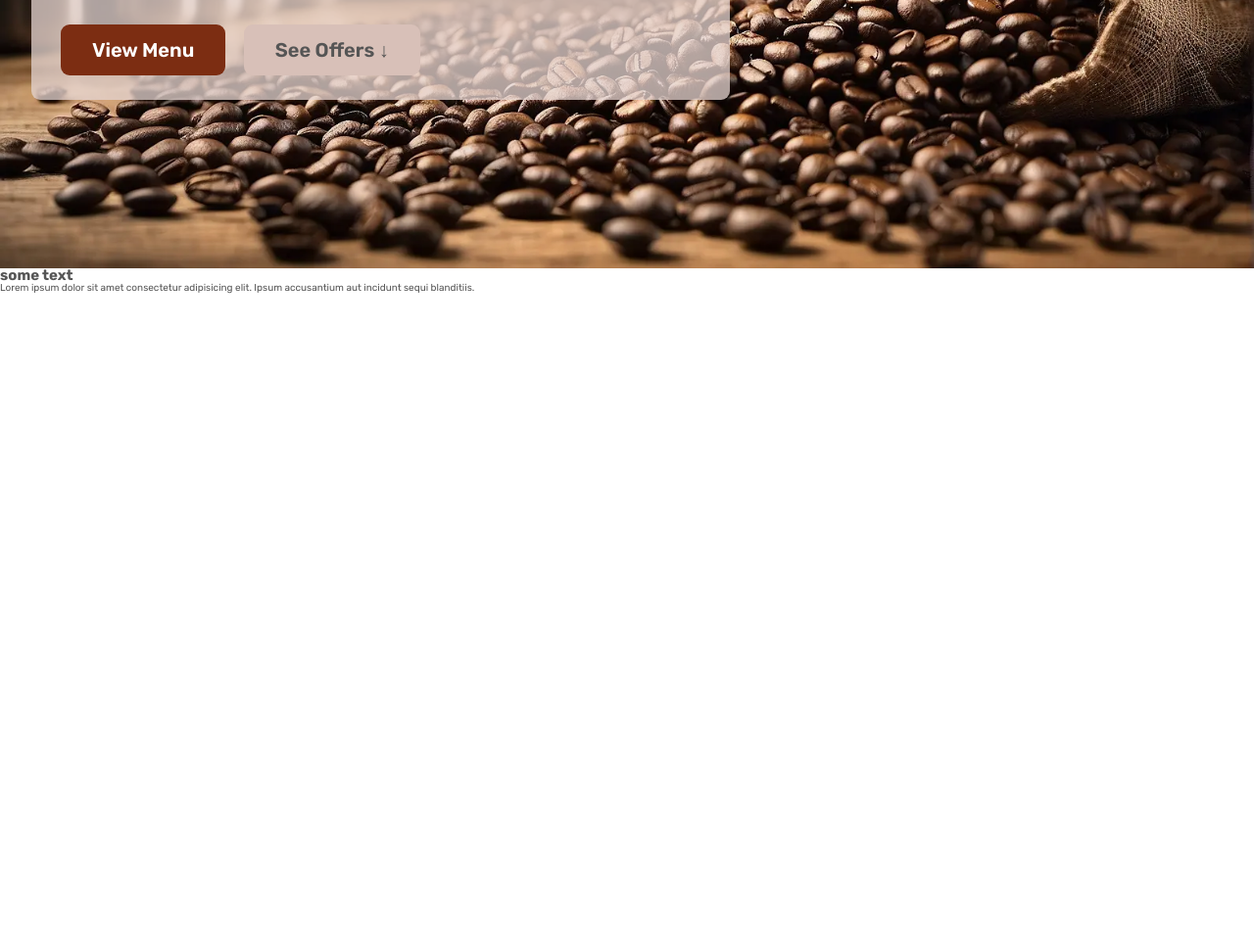
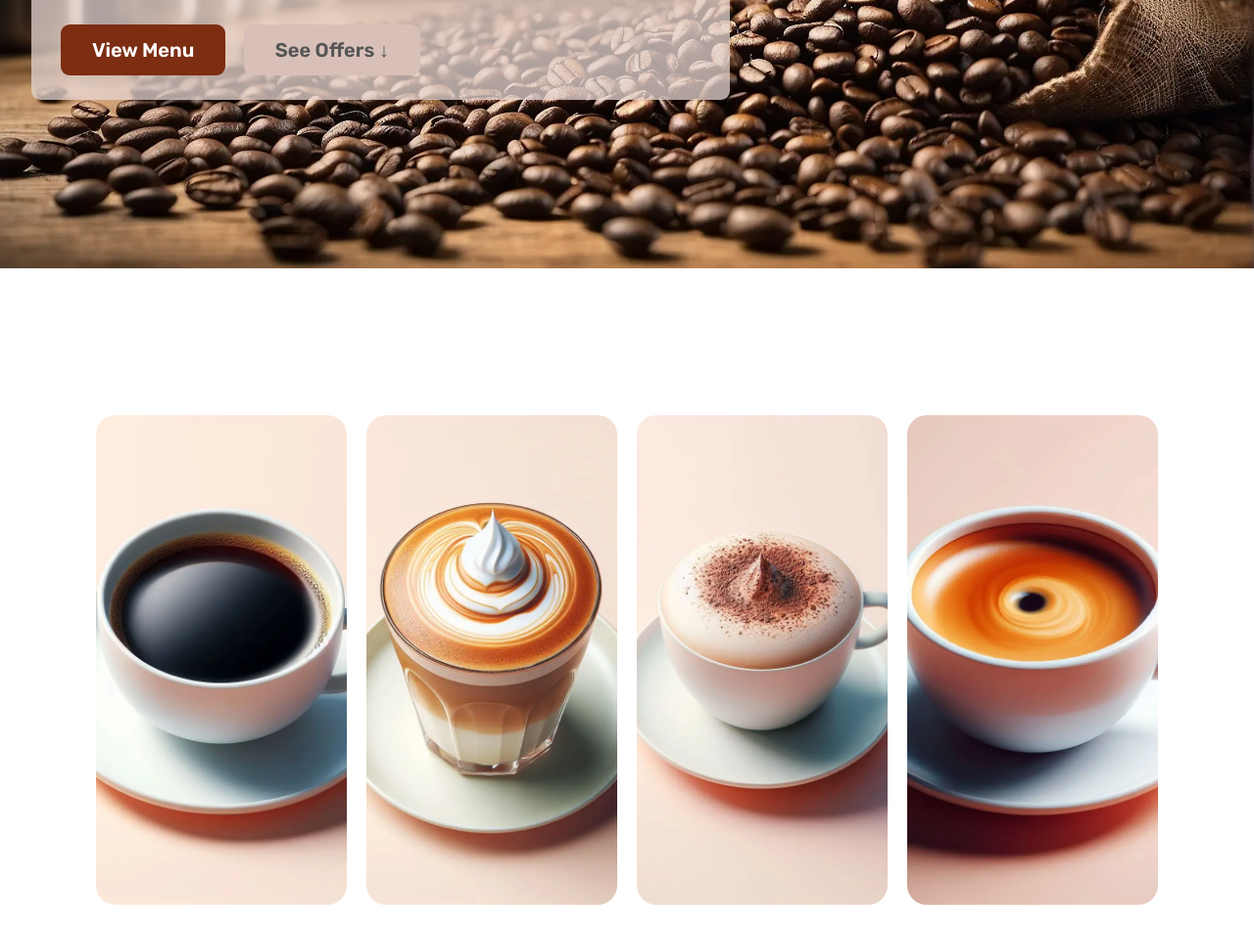
Before and after one commit to tomaspa-dev/Portfolio---WebApp-Coffee-Shop, a plain HTML site: page index.html in a window 1280 px wide. Shown: the part 502-1464 px from the top of the page at 98% size. Before the commit the page ends 802 px from the top, so only its background shows below. Drawn offline with Linux system fonts and the light colour scheme.

Commit message:
Initial Configurations
Product Images

```diff
--- a/css/style.css
+++ b/css/style.css
@@ -27,7 +27,7 @@
 }
 
 .logo-text {
-  font-size: 2.4rem;
+  font-size: 3rem;
   line-height: 1.1;
   color: #7c2d12;
   font-weight: 700;
@@ -166,5 +166,82 @@
 }
 
 /*******************************/
-/* FEATURED IN SECTION */
+/* PRODUCTS SECTION*/
 /*******************************/
+
+.products-menu {
+  width: 100%;
+  height: 100vh;
+  /* background: #d8c0b8; */
+  display: flex;
+  align-items: center;
+  justify-content: center;
+}
+
+.gallery {
+  display: flex;
+  align-items: center;
+  justify-content: center;
+}
+
+.img-box {
+  width: 100px;
+  width: 20vw;
+  height: 50rem;
+  margin: 10px;
+  border-radius: 20px;
+  background-image: url("/img/black-coffee-001.webp");
+  /* background-image: url("img/cofee-frapuccino-001.webp"); */
+  background-size: cover;
+  background-position: center;
+  position: relative;
+  transition: width 0.5s;
+}
+
+.img-box:nth-child(2) {
+  background-image: url("/img/coffee-frapuccino-001.webp");
+  background-size: cover;
+  background-position: center;
+}
+
+.img-box:nth-child(3) {
+  background-image: url("/img/coffee-mocha-001.webp");
+  background-size: cover;
+  background-position: center;
+}
+
+.img-box:nth-child(4) {
+  background-image: url("/img/coffee-espresso-001.webp");
+  background-size: cover;
+  background-position: center;
+}
+
+.img-box:nth-child(5) {
+  background-image: url("/img/coffee-latte-002.webp");
+  background-size: cover;
+  background-position: center;
+}
+
+.img-box p {
+  color: #7c2d12;
+  position: absolute;
+  bottom: 0;
+  left: 30px;
+  opacity: 0;
+  transition: bottom 0.5s, opacity 0.5s;
+}
+
+.img-box:hover {
+  width: 300px;
+  width: 30vw;
+  cursor: pointer;
+}
+
+.img-box:hover p {
+  opacity: 1;
+  bottom: 25px;
+}
+
+/*******************************/
+/*  */
+/*******************************/
--- a/index.html
+++ b/index.html
@@ -60,11 +60,26 @@
                 </div>
             </div>
         </section>
+
         <section class="section-menu">
-            <h1>some text</h1>
-            <p>Lorem ipsum dolor sit amet consectetur adipisicing elit. Ipsum accusantium aut incidunt sequi blanditiis.
-            </p>
+            <div class="products-menu">
+                <div class="gallery">
+                    <div class="img-box">
+                        <p>Name1</p>
+                    </div>
+                    <div class="img-box">
+                        <p>Name2</p>
+                    </div>
+                    <div class="img-box">
+                        <p>Name3</p>
+                    </div>
+                    <div class="img-box">
+                        <p>Name4</p>
+                    </div>
+                </div>
+            </div>
         </section>
+
         <section class="section-services">
         </section>
         <section class="section-testimonials">
```
Also changed, not shown: img/coffee-frapuccino-001.webp (renamed from img/cofee-frapuccino-001.webp).
